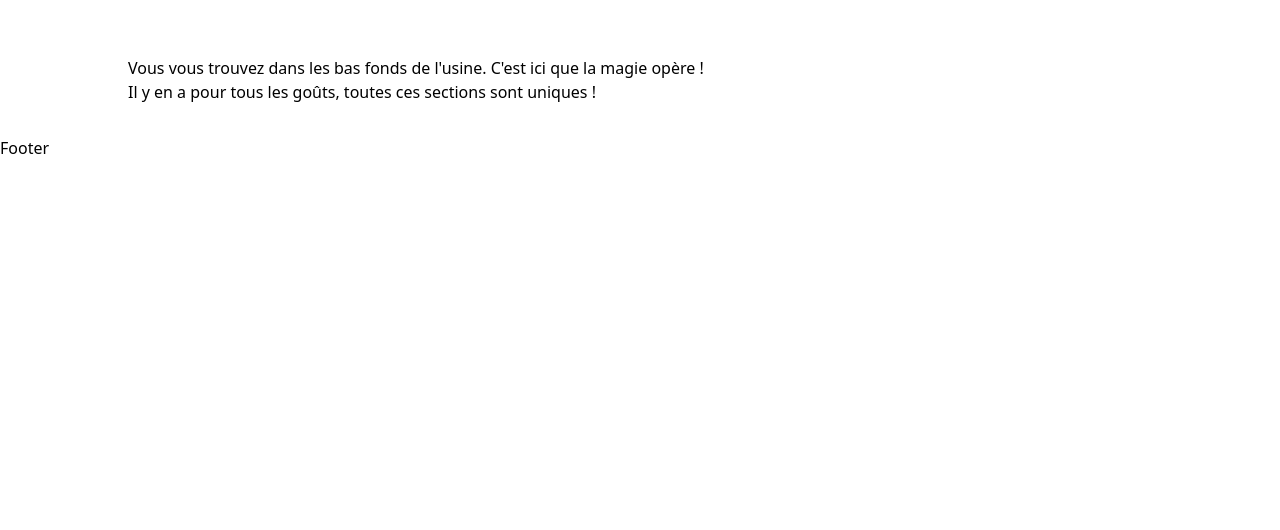
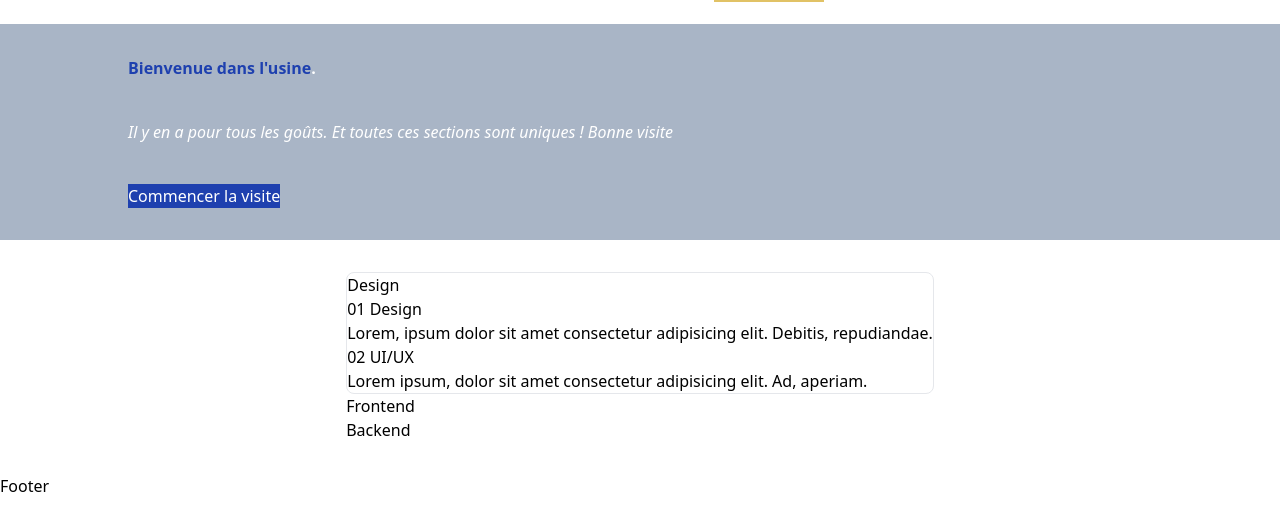
Before and after one commit to NdMamadouDv/Template_test, a Next.js app in the folder front/: page /HomeSection1 in a window 1280 px wide. Shown: the top 530 px of the page. Built offline with nearby package versions, Linux system fonts and the light colour scheme.

Commit message:
ajout .env + une section

```diff
--- a/front/src/Components/ui/button.tsx
+++ b/front/src/Components/ui/button.tsx
@@ -11,6 +11,7 @@ interface Props {
   isLoading?: boolean;
   onClick?: (event?: React.MouseEvent<HTMLButtonElement>) => void;
   children?: React.ReactNode;
+  className?: string;
 }
 
 export const Button = ({
@@ -24,6 +25,7 @@ export const Button = ({
   isLoading,
   onClick = () => {},
   children,
+  className = "",
 }: Props) => {
   let variantStyles: string = "",
     sizeStyles: string = "",
@@ -94,9 +96,16 @@ export const Button = ({
 
   return (
     <button
-			className={clsx(variantStyles, sizeStyles, roundStyle, icoSize, "")}
+      className={clsx(
+        variantStyles,
+        sizeStyles,
+        roundStyle,
+        icoSize,
+        className
+      )}
       onClick={onClick}
-			disabled={disabled}>
+      disabled={disabled}
+    >
       {icon && variant === "ico" ? (
         <icon.icon />
       ) : (
--- a/front/src/data/navigationLinks.ts
+++ b/front/src/data/navigationLinks.ts
@@ -16,4 +16,10 @@ export const navigationLinks: navlink[] = [
 		baseUrl: "/design-system",
 		isInternal: true,
 	},
+	{
+		label: "HomeSection1",
+		baseUrl: "/HomeSection1",
+		isInternal: true,
+
+	},
 ];
--- a/front/src/modules/HomeSecion1/Components/Hero.tsx
+++ /dev/null
@@ -1,24 +0,0 @@
-import { Container } from "@/Components/layout/Container";
-import Typography from "@/Components/ui/Typography";
-import React from "react";
-
-const Hero = () => {
-  return (
-    <div className="">
-      <Container className="py-8">
-        <div className="grid max-w-[80%] mx-auto">
-          <Typography variant="h1">
-            {" "}
-            Vous vous trouvez dans les bas fonds de l'usine. C'est ici que la
-            magie opère !
-          </Typography>
-          <Typography variant="body-base" component="p">
-            Il y en a pour tous les goûts, toutes ces sections sont uniques !
-          </Typography>
-        </div>
-      </Container>
-    </div>
-  );
-};
-
-export default Hero;
--- a/front/src/modules/HomeSecion1/Components/HomeSection1.View.tsx
+++ /dev/null
@@ -1,12 +0,0 @@
-import React from "react";
-import Hero from "./Hero";
-
-const HomeSection1View = () => {
-  return (
-    <div>
-      <Hero />
-    </div>
-  );
-};
-
-export default HomeSection1View;
--- /dev/null
+++ b/front/src/modules/HomeSection1/Components/Hero.tsx
@@ -0,0 +1,54 @@
+import { Container } from "@/Components/layout/Container";
+import Typography from "@/Components/ui/Typography";
+import { Button } from "@/Components/ui/button";
+import React from "react";
+import Link from "next/link";
+const Hero = () => {
+  return (
+    <div className="bg-slate-400/80">
+      <Container className="py-8">
+        <div className="grid max-w-[80%] mx-auto gap-y-10">
+          <Typography
+            variant="display"
+            component="h1"
+            className="text-left text-blue-800 font-extrabold"
+            font="main"
+          >
+            {" "}
+            Bienvenue dans l'usine
+            <Typography
+              variant="display"
+              component="span"
+              className="text-white  font-extrabold "
+              font="main"
+            >
+              .
+            </Typography>
+          </Typography>
+
+          <Typography
+            variant="body-sm"
+            component="p"
+            className="text-white italic"
+          >
+            Il y en a pour tous les goûts. Et toutes ces sections sont uniques !
+            Bonne visite
+          </Typography>
+
+          <Link href="#section1">
+            <Button
+              size="small"
+              className="bg-blue-800 hover:bg-blue-800"
+              rounded="full"
+            >
+              {" "}
+              Commencer la visite
+            </Button>
+          </Link>
+        </div>
+      </Container>
+    </div>
+  );
+};
+
+export default Hero;
--- /dev/null
+++ b/front/src/modules/HomeSection1/Components/Section1.tsx
@@ -0,0 +1,34 @@
+import { Container } from "@/Components/layout/Container";
+import Typography from "@/Components/ui/Typography";
+import Image from "next/image";
+import React from "react";
+
+const Section1 = () => {
+  return (
+    <Container className="my-8">
+      <div className=" grid lg:grid-col-3 items-center justify-center">
+        <div className="border rounded-lg ">
+          <Typography variant="h2">Design</Typography>
+          <Typography component="h3" variant="h3" className="">
+            01 Design
+          </Typography>
+          <Typography component="p" variant="p" className="">
+            Lorem, ipsum dolor sit amet consectetur adipisicing elit. Debitis,
+            repudiandae.
+          </Typography>
+          <Typography component="h3" variant="h3" className="">
+            02 UI/UX
+          </Typography>
+          <Typography component="p" variant="p" className="">
+            Lorem ipsum, dolor sit amet consectetur adipisicing elit. Ad,
+            aperiam.
+          </Typography>
+        </div>
+        <Typography>Frontend</Typography>
+        <Typography>Backend</Typography>
+      </div>
+    </Container>
+  );
+};
+
+export default Section1;
--- /dev/null
+++ b/front/src/modules/HomeSection1/HomeSection1.View.tsx
@@ -0,0 +1,16 @@
+import React from "react";
+import Hero from "./Components/Hero";
+import Section1 from "./Components/Section1";
+
+const HomeSection1View = () => {
+  return (
+    <div>
+      <Hero />
+      {/* Section 1 */}
+      <Section1 />
+      {/* Section 2 */}
+    </div>
+  );
+};
+
+export default HomeSection1View;
--- a/front/src/pages/HomeSection1/index.tsx
+++ b/front/src/pages/HomeSection1/index.tsx
@@ -1,5 +1,5 @@
 import Layout from "@/Components/layout/Layout";
-import HomeSection1Container from "@/modules/HomeSecion1/Components/HomeSection1.Container";
+import HomeSection1Container from "@/modules/HomeSection1/HomeSection1.Container";
 import React from "react";
 const index = () => {
   return (
--- a/front/src/utils/sanityClient.ts
+++ b/front/src/utils/sanityClient.ts
@@ -7,7 +7,7 @@ import { createClient } from "next-sanity";
 // const token = process.env.NEXT_PUBLIC_SANITY_TOKEN;
 
 export const config = {
-  projectId: "cvjuutjf",
+  projectId: process.env.NEXT_PUBLIC_SANITYID,
   dataset: "production",
   apiVersion:"2023-06-06",
   useCdn: true, // set to `true` to fetch from edge cache
--- a/front/tsconfig.json
+++ b/front/tsconfig.json
@@ -18,6 +18,7 @@
     "isolatedModules": true,
     "jsx": "preserve",
     "incremental": true,
+    "baseUrl": ".",
     "paths": {
       "@/*": [
         "./src/*"
```
Also changed, not shown: front/src/modules/HomeSection1/HomeSection1.Container.tsx (renamed from front/src/modules/HomeSecion1/Components/HomeSection1.Container.tsx), 1 other file (tests, documents, lock files or other folders). Lines whose indentation alone changed are shown as unchanged.
